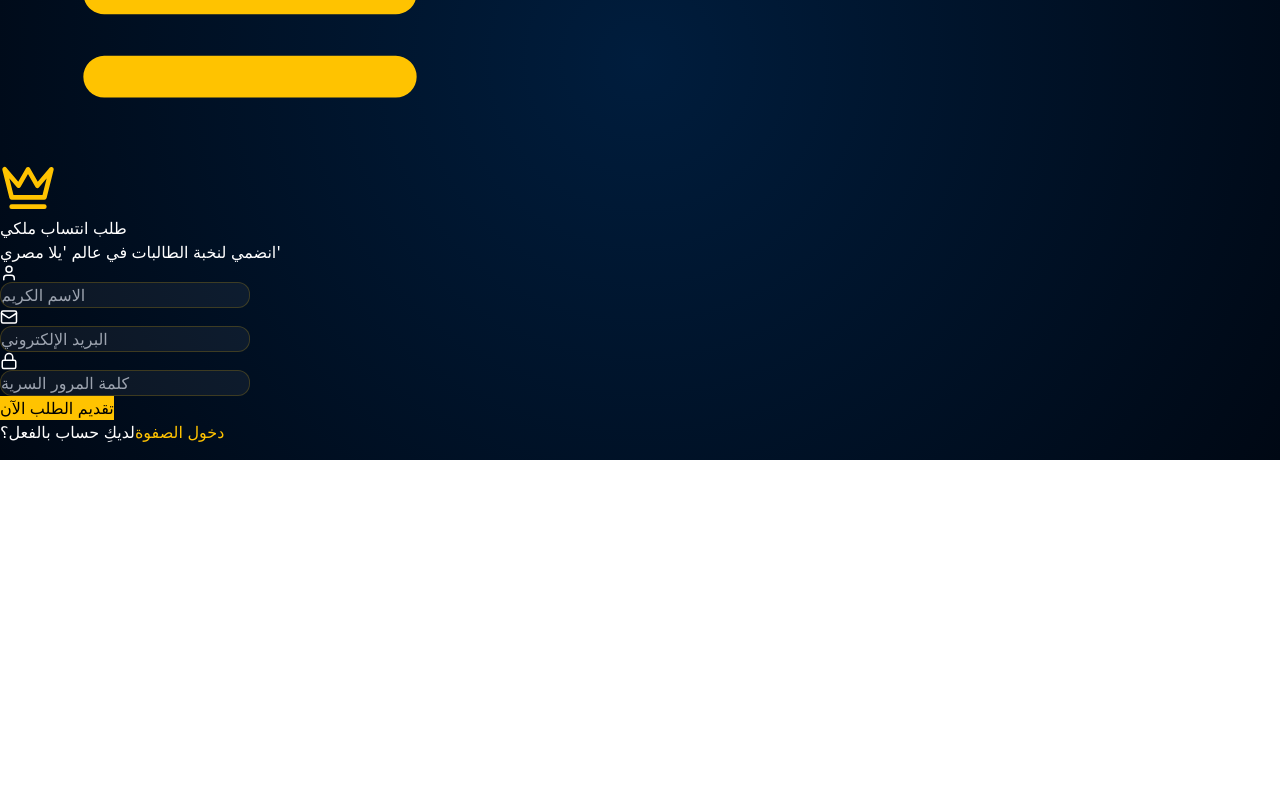
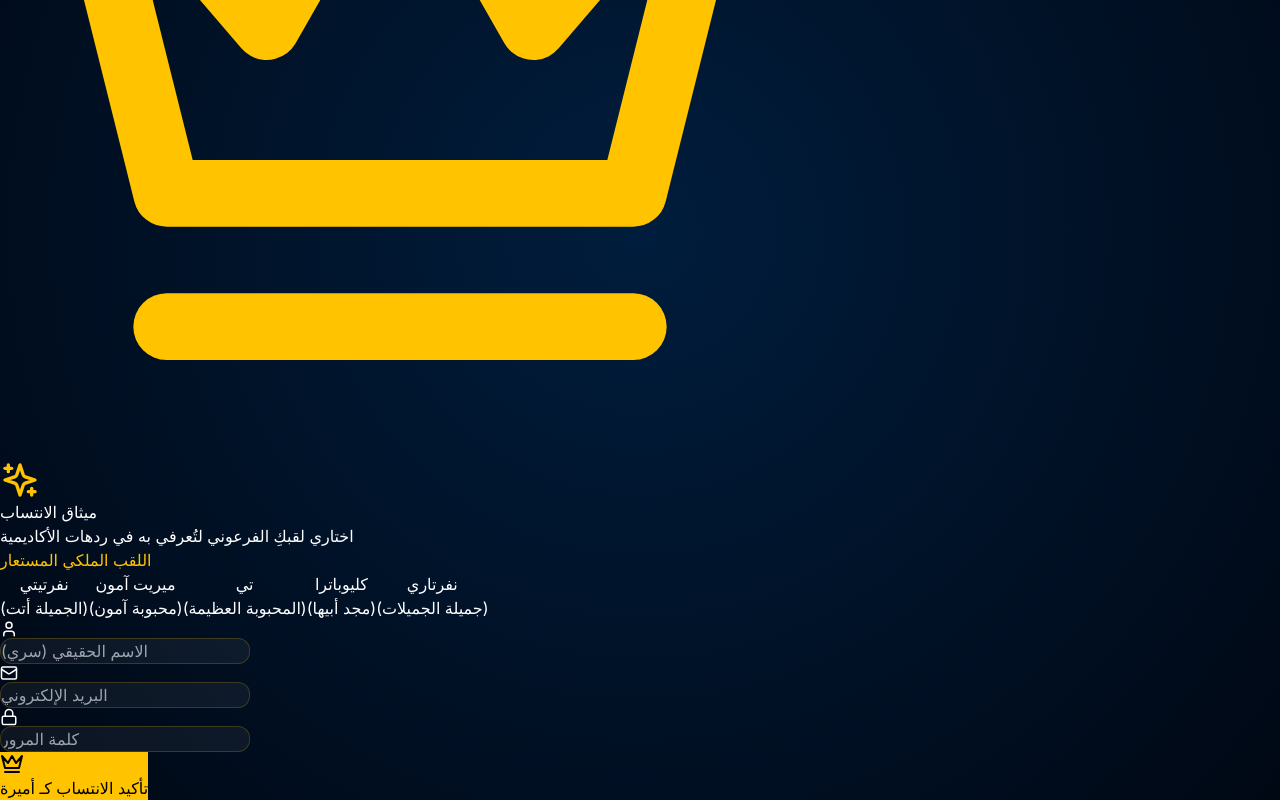
Before and after one commit to adamahmed29623-bit/masry-yalla-academy-pro, a Next.js app: page /signup in a window 1280 px wide. Shown: the part 340-1140 px from the top of the page. Before the commit the page ends 800 px from the top, so only its background shows below. Built offline with nearby package versions, Linux system fonts and the light colour scheme.

Commit message:
Update page.tsx

```diff
--- a/src/app/signup/page.tsx
+++ b/src/app/signup/page.tsx
@@ -1,49 +1,84 @@
 "use client";
-import React from 'react';
-import { Crown, User, Mail, Lock, Phone, ArrowLeft } from 'lucide-react';
+import React, { useState } from 'react';
+import { Crown, User, Mail, Lock, Sparkles, ChevronDown } from 'lucide-react';
 import { useRouter } from 'next/navigation';
 
 export default function SignUpPage() {
   const router = useRouter();
+  const [selectedTitle, setSelectedTitle] = useState("");
+
+  const royalTitles = [
+    { name: "نفرتيتي", meaning: "الجميلة أتت" },
+    { name: "ميريت آمون", meaning: "محبوبة آمون" },
+    { name: "تي", meaning: "المحبوبة العظيمة" },
+    { name: "كليوباترا", meaning: "مجد أبيها" },
+    { name: "نفرتاري", meaning: "جميلة الجميلات" }
+  ];
 
   return (
     <div className="min-h-screen flex items-center justify-center p-6 bg-transparent overflow-hidden">
-      <div className="absolute top-0 left-0 w-full h-full opacity-5 pointer-events-none">
-        <Crown className="absolute -bottom-40 -left-40 text-amber-500" size={500} />
+      {/* خلفية ملكية خافتة */}
+      <div className="absolute top-0 left-0 w-full h-full opacity-5 pointer-events-none flex items-center justify-center">
+        <Crown size={800} className="text-amber-500" />
       </div>
 
-      <div className="w-full max-w-xl bg-white/5 border border-amber-500/10 p-12 rounded-[4rem] backdrop-blur-2xl shadow-2xl relative z-10">
-        <div className="text-center mb-12">
-          <Crown className="mx-auto text-amber-500 mb-4" size={56} />
-          <h1 className="text-4xl font-black italic">طلب انتساب ملكي</h1>
-          <p className="text-slate-400 mt-2 italic font-medium text-sm">انضمي لنخبة الطالبات في عالم 'يلا مصري'</p>
+      <div className="w-full max-w-2xl bg-white/5 border border-amber-500/10 p-12 rounded-[4rem] backdrop-blur-2xl shadow-2xl relative z-10">
+        <div className="text-center mb-10">
+          <Sparkles className="mx-auto text-amber-500 mb-4" size={40} />
+          <h1 className="text-4xl font-black italic">ميثاق الانتساب</h1>
+          <p className="text-slate-400 mt-2 italic">اختاري لقبكِ الفرعوني لتُعرفي به في ردهات الأكاديمية</p>
         </div>
 
-        <form className="space-y-5">
-          <div className="relative group">
-            <User className="absolute left-4 top-1/2 -translate-y-1/2 text-slate-500 group-focus-within:text-amber-500" size={18} />
-            <input type="text" placeholder="الاسم الكريم" className="w-full bg-white/5 border border-white/10 p-5 pl-12 rounded-2xl outline-none focus:border-amber-500 transition-all text-white font-bold" />
+        <form className="space-y-6">
+          {/* قسم اختيار الاسم المستعار */}
+          <div className="space-y-3">
+            <label className="text-[10px] font-black text-amber-500 uppercase tracking-widest mr-4">اللقب الملكي المستعار</label>
+            <div className="grid grid-cols-2 md:grid-cols-3 gap-3">
+              {royalTitles.map((title) => (
+                <button
+                  key={title.name}
+                  type="button"
+                  onClick={() => setSelectedTitle(title.name)}
+                  className={`p-4 rounded-2xl border transition-all text-sm font-bold italic ${
+                    selectedTitle === title.name
+                    ? 'border-amber-500 bg-amber-500 text-black shadow-[0_0_20px_rgba(255,195,0,0.3)]'
+                    : 'border-white/10 bg-white/5 hover:border-amber-500/50'
+                  }`}
+                >
+                  {title.name}
+                  <p className={`text-[8px] mt-1 ${selectedTitle === title.name ? 'text-black/70' : 'text-slate-500'}`}>
+                    ({title.meaning})
+                  </p>
+                </button>
+              ))}
+            </div>
+          </div>
+
+          <div className="grid grid-cols-1 md:grid-cols-2 gap-6 pt-4">
+            <div className="relative group">
+              <User className="absolute left-4 top-1/2 -translate-y-1/2 text-slate-500" size={18} />
+              <input type="text" placeholder="الاسم الحقيقي (سري)" className="w-full bg-white/5 border border-white/10 p-5 pl-12 rounded-2xl outline-none focus:border-amber-500 text-white font-bold" />
+            </div>
+
+            <div className="relative group">
+              <Mail className="absolute left-4 top-1/2 -translate-y-1/2 text-slate-500" size={18} />
+              <input type="email" placeholder="البريد الإلكتروني" className="w-full bg-white/5 border border-white/10 p-5 pl-12 rounded-2xl outline-none focus:border-amber-500 text-white font-bold" />
+            </div>
           </div>
 
           <div className="relative group">
-            <Mail className="absolute left-4 top-1/2 -translate-y-1/2 text-slate-500 group-focus-within:text-amber-500" size={18} />
-            <input type="email" placeholder="البريد الإلكتروني" className="w-full bg-white/5 border border-white/10 p-5 pl-12 rounded-2xl outline-none focus:border-amber-500 transition-all text-white font-bold" />
+            <Lock className="absolute left-4 top-1/2 -translate-y-1/2 text-slate-500" size={18} />
+            <input type="password" placeholder="كلمة المرور" className="w-full bg-white/5 border border-white/10 p-5 pl-12 rounded-2xl outline-none focus:border-amber-500 text-white font-bold" />
           </div>
 
-          <div className="relative group">
-            <Lock className="absolute left-4 top-1/2 -translate-y-1/2 text-slate-500 group-focus-within:text-amber-500" size={18} />
-            <input type="password" placeholder="كلمة المرور السرية" className="w-full bg-white/5 border border-white/10 p-5 pl-12 rounded-2xl outline-none focus:border-amber-500 transition-all text-white font-bold" />
-          </div>
-
-          <button className="w-full bg-amber-500 text-black py-5 rounded-2xl font-black text-xl hover:scale-[1.03] transition-all shadow-[0_10px_30px_rgba(255,195,0,0.3)] mt-8">
-            تقديم الطلب الآن
+          <button
+            type="submit"
+            className="w-full bg-amber-500 text-black py-6 rounded-3xl font-black text-2xl hover:scale-[1.03] transition-all shadow-xl mt-6 flex items-center justify-center gap-3"
+          >
+            <Crown size={24} />
+            تأكيد الانتساب كـ {selectedTitle || "أميرة"}
           </button>
         </form>
-
-        <p className="text-center mt-8 text-slate-500 text-sm font-medium">
-          لديكِ حساب بالفعل؟
-          <button onClick={() => router.push('/login')} className="text-amber-500 font-black mr-2 hover:underline">دخول الصفوة</button>
-        </p>
       </div>
     </div>
   );
```
